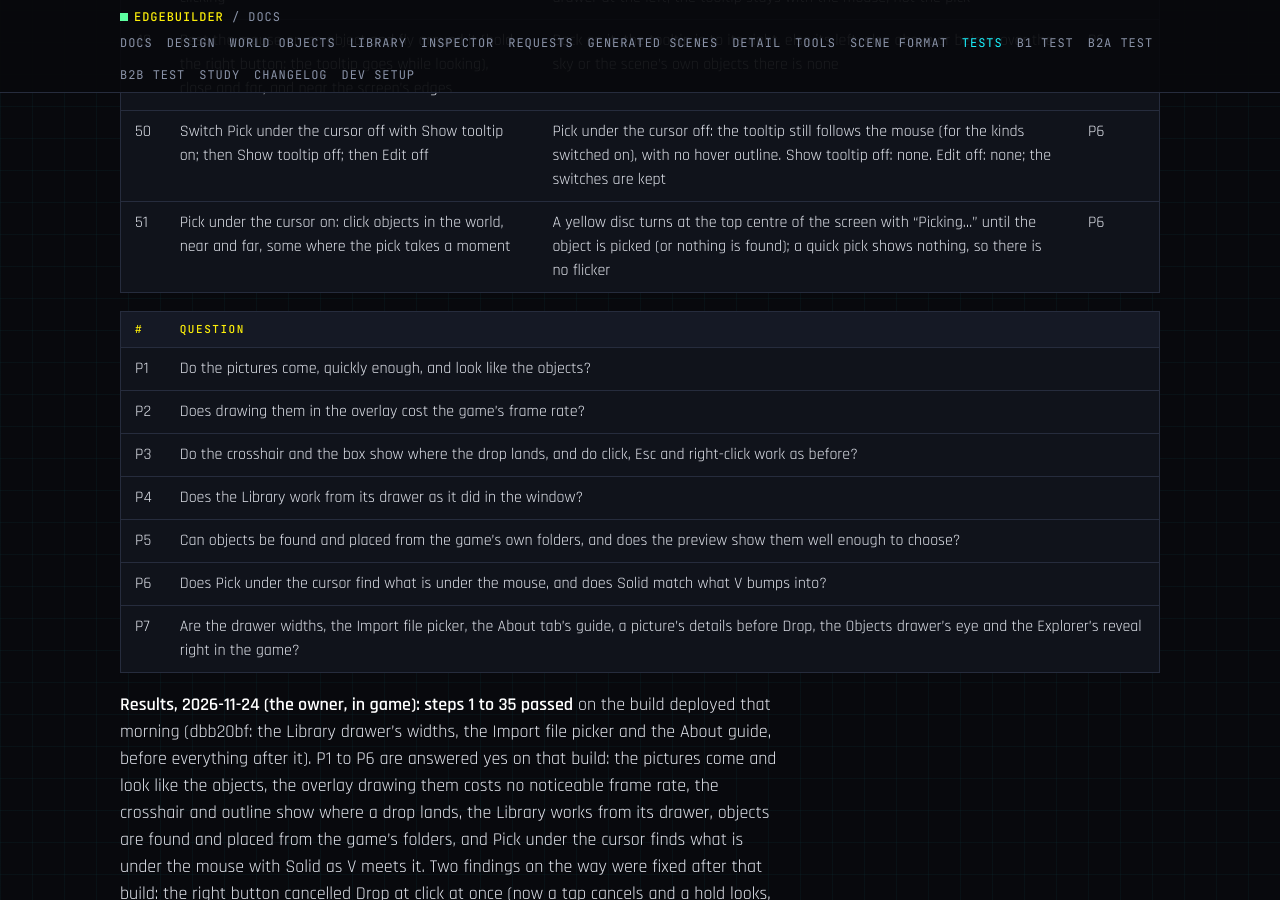
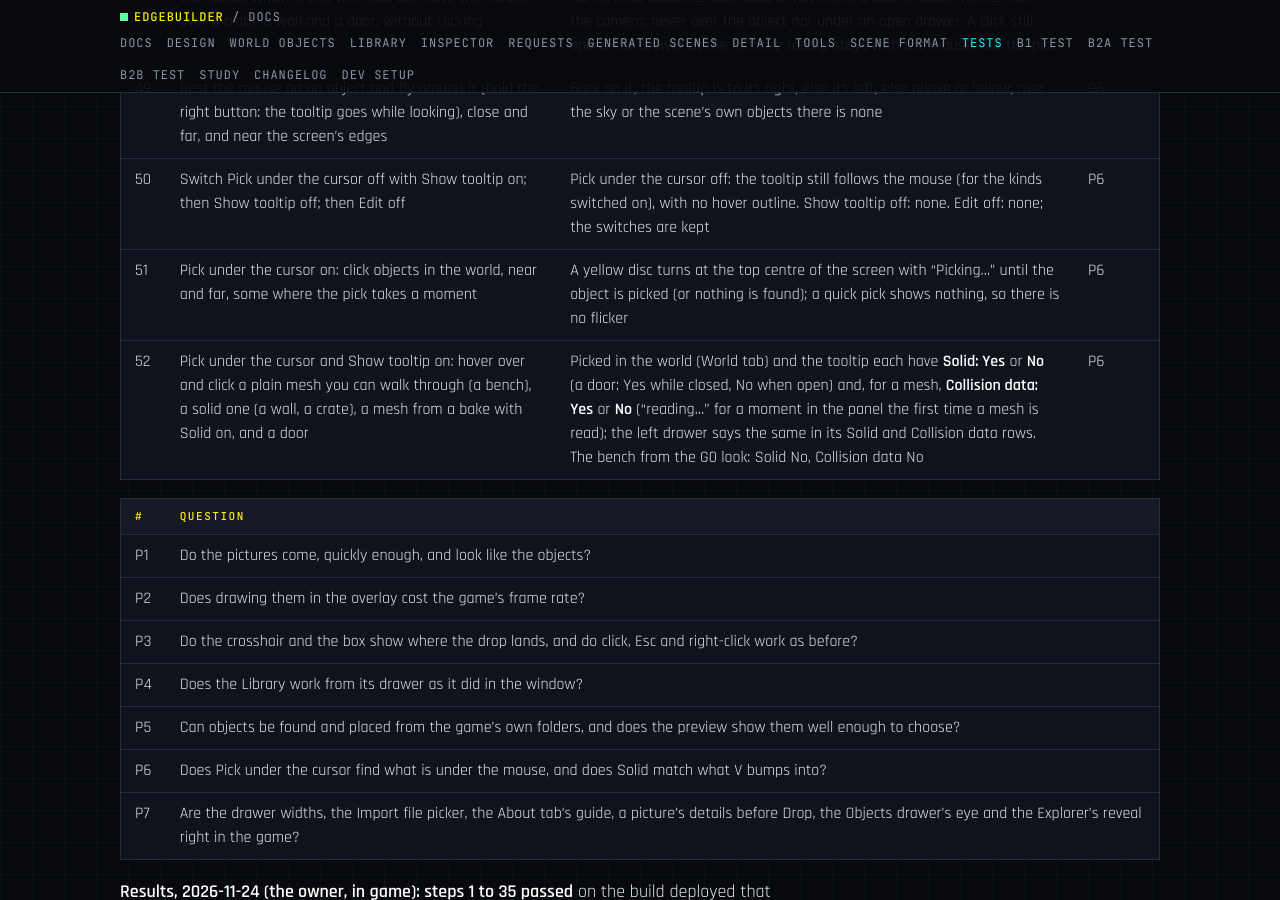
Before and after one commit to Edgemodders/EDGEbuilder, a Jekyll site: the page built from docs/testing.md, in a window 1280 px wide and 900 px high, scrolled down 65878 px. Built offline with Jekyll 4.4.1, drawn with Linux system fonts in a browser that asks for light colours; some of the changed text lies outside the part shown.

Commit message:
Testing: step 52, Solid and Collision data lines
Co-Authored-By: Claude Opus 5.5 <noreply@anthropic.com>

```diff
--- a/docs/testing.md
+++ b/docs/testing.md
@@ -36,7 +36,7 @@ Last updated 2026-10-30.
 | [D2 Open, close, lock](#d2-open-close-lock-0130) | In the game | D2 | 2026-11-23 (0.13.0, 0.13.1) | Pass (step 12 as R1 to R5 on 0.13.1) |
 | [S1 Sectors](#s1-sectors-0130) | In the game | S1 | 2026-11-23 (0.13.0 to 0.13.2) | Pass |
 | [Project picker](#project-picker-0130) | In the game | Project picker | 2026-11-23 (0.13.1) | Pass; 0.13.2 released |
-| [Previews, the Explorer, the Library drawer and Drop at click's outline](#previews-the-explorer-the-library-drawer-and-drop-at-clicks-outline-0140) | In the game | 0.14.0 | 2026-11-24 | Partly run: steps 1 to 35 passed on the morning's build; 36 to 51, and 6, 9, 11 and 33 again, to run on the newest (51 steps, P1 to P7) |
+| [Previews, the Explorer, the Library drawer and Drop at click's outline](#previews-the-explorer-the-library-drawer-and-drop-at-clicks-outline-0140) | In the game | 0.14.0 | 2026-11-24 | Partly run: steps 1 to 35 passed on the morning's build; 36 to 52, and 6, 9, 11 and 33 again, to run on the newest (52 steps, P1 to P7) |
 | [T0 Tools probe](#t0-tools-probe) | In the game | T0 | 2026-11-24 | Not run (checked in REDnode's host; 10 steps) |
 
 ## Automated
@@ -1155,6 +1155,7 @@ Before: the game closed; Claude deploys 0.14.0 with EDGEdeck. A save loaded, a s
 | 49 | Rest the mouse on an object and fly around it (hold the right button: the tooltip goes while looking), close and far, and near the screen's edges | Back on it, the tooltip is to its right, else its left, else above or below; over the sky or the scene's own objects there is none | P6 |
 | 50 | Switch Pick under the cursor off with Show tooltip on; then Show tooltip off; then Edit off | Pick under the cursor off: the tooltip still follows the mouse (for the kinds switched on), with no hover outline. Show tooltip off: none. Edit off: none; the switches are kept | P6 |
 | 51 | Pick under the cursor on: click objects in the world, near and far, some where the pick takes a moment | A yellow disc turns at the top centre of the screen with "Picking..." until the object is picked (or nothing is found); a quick pick shows nothing, so there is no flicker | P6 |
+| 52 | Pick under the cursor and Show tooltip on: hover over and click a plain mesh you can walk through (a bench), a solid one (a wall, a crate), a mesh from a bake with Solid on, and a door | Picked in the world (World tab) and the tooltip each have **Solid: Yes** or **No** (a door: Yes while closed, No when open) and, for a mesh, **Collision data: Yes** or **No** ("reading..." for a moment in the panel the first time a mesh is read); the left drawer says the same in its Solid and Collision data rows. The bench from the G0 look: Solid No, Collision data No | P6 |
 
 | # | Question |
 |---|---|
```
Also changed, not shown: CLAUDE.md (+1 -1 lines).
